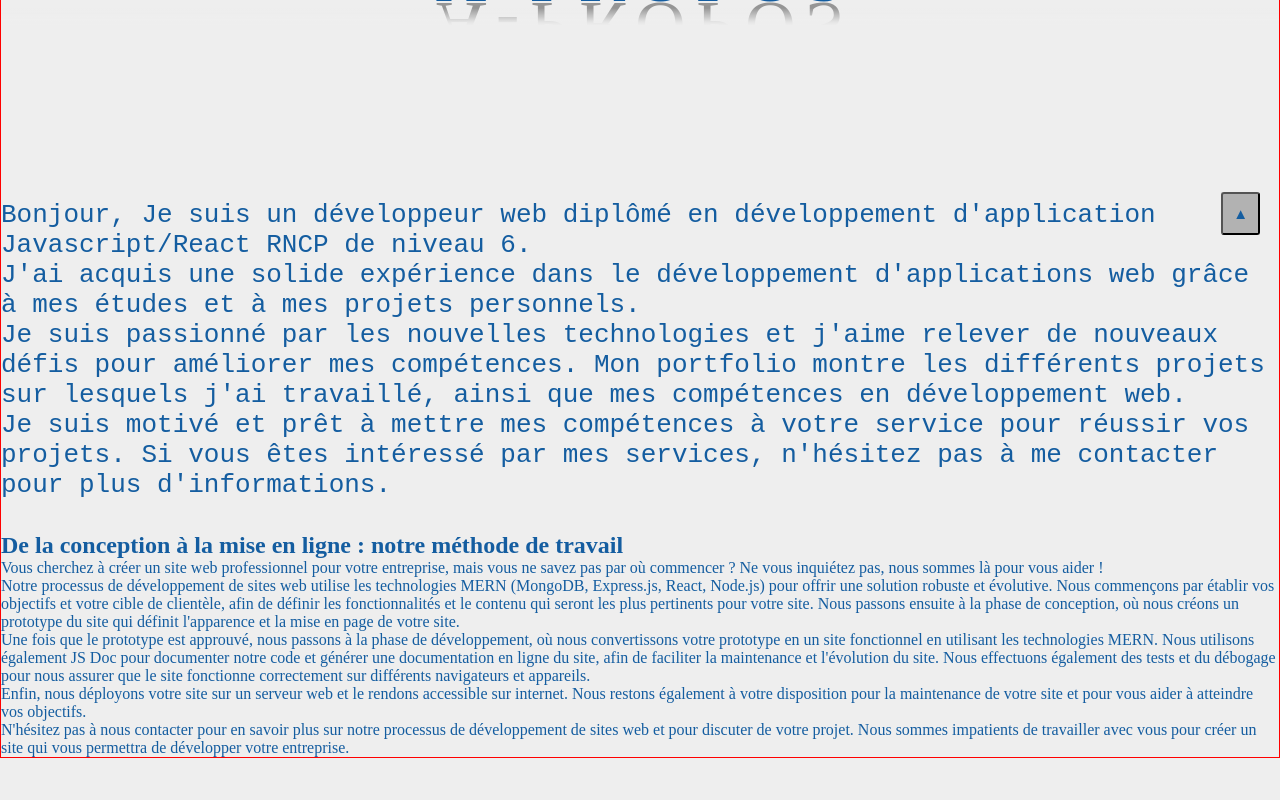
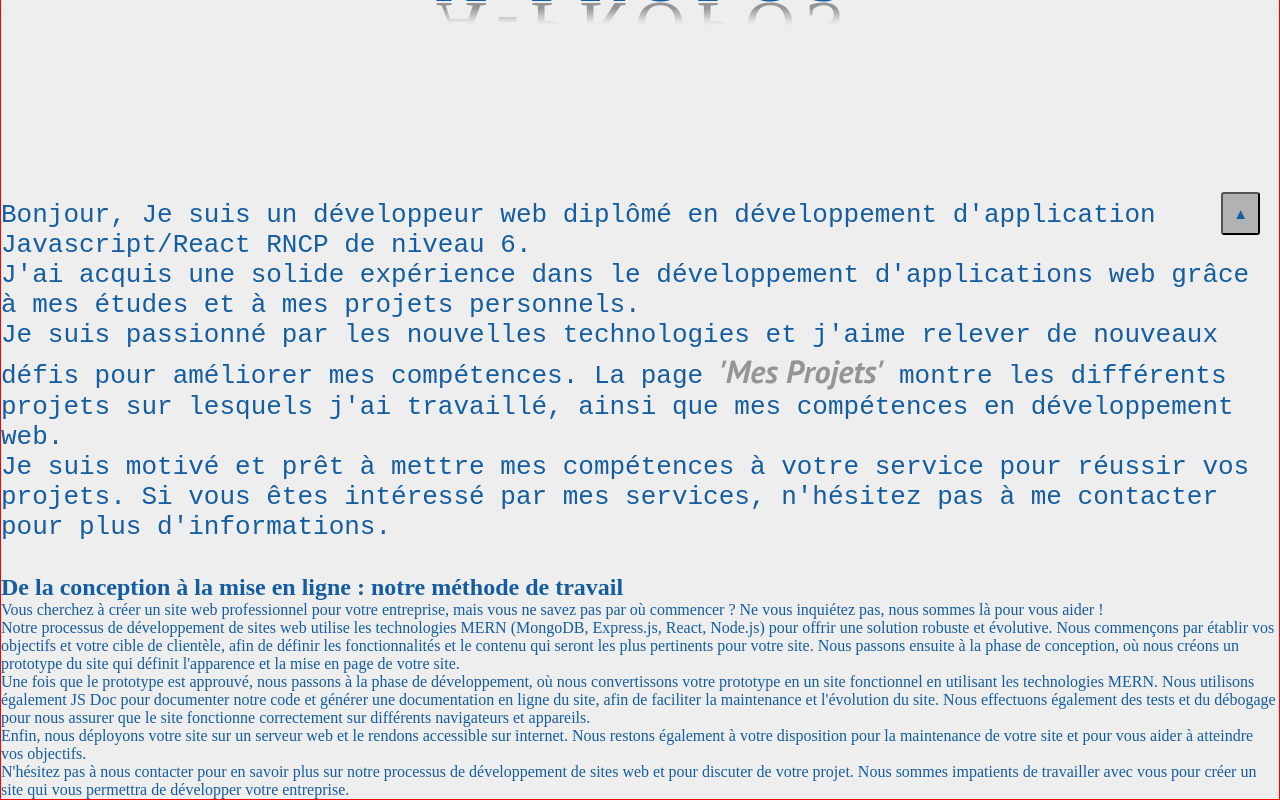
Before and after one commit to DevWeb13/portfolioreact, a React (Create React App) app: page / in a window 1280 px wide. Shown: the part 620-1420 px from the top of the page. Before the commit the page ends 1378 px from the top, so only its background shows below. Built offline with nearby package versions, Linux system fonts and the light colour scheme; a web font is replaced by a local one.

Commit message:
feat: (TypingEffect): Add projects link

```diff
--- a/src/components/TypingEffect/TypingEffect.jsx
+++ b/src/components/TypingEffect/TypingEffect.jsx
@@ -1,4 +1,5 @@
 import React from 'react';
+import { NavLink } from 'react-router-dom';
 
 function TypingEffect() {
   return (
@@ -15,9 +16,15 @@ function TypingEffect() {
         </p>
         <p>
           Je suis passionné par les nouvelles technologies et j&apos;aime
-          relever de nouveaux défis pour améliorer mes compétences. Mon
-          portfolio montre les différents projets sur lesquels j&apos;ai
-          travaillé, ainsi que mes compétences en développement web.
+          relever de nouveaux défis pour améliorer mes compétences. La page{' '}
+          <NavLink
+            to="/projets"
+            className={(nav) => (nav.isActive ? 'navActive' : 'nav')}
+          >
+            &apos;Mes Projets&apos;
+          </NavLink>{' '}
+          montre les différents projets sur lesquels j&apos;ai travaillé, ainsi
+          que mes compétences en développement web.
         </p>
         <p>
           Je suis motivé et prêt à mettre mes compétences à votre service pour
--- a/src/components/TypingEffect/_typingEffect.scss
+++ b/src/components/TypingEffect/_typingEffect.scss
@@ -3,6 +3,9 @@
   /*This part is important for centering*/
   display: grid;
   place-items: center;
+  a {
+    transition: unset;
+  }
 }
 
 .typing-demo {
```
